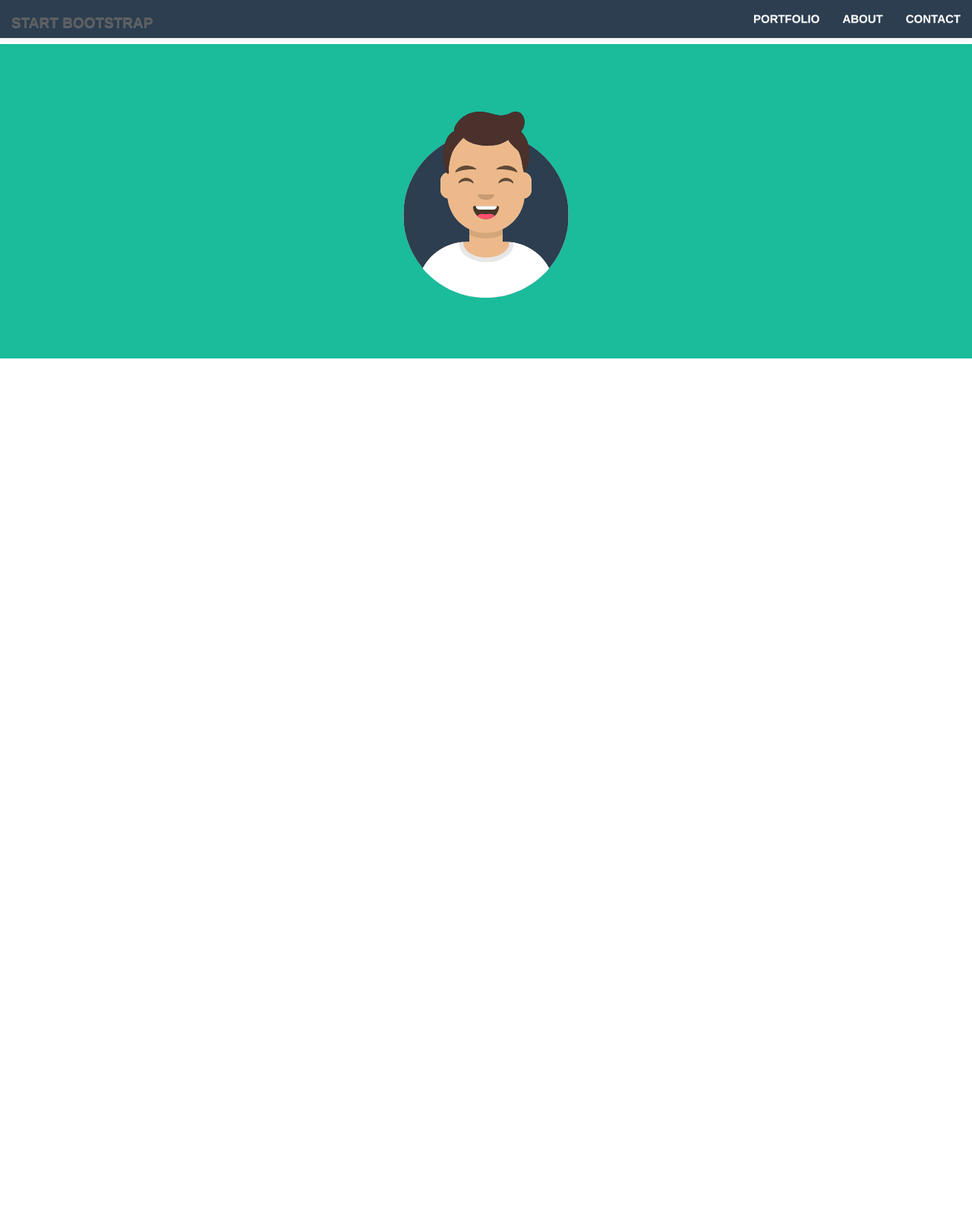
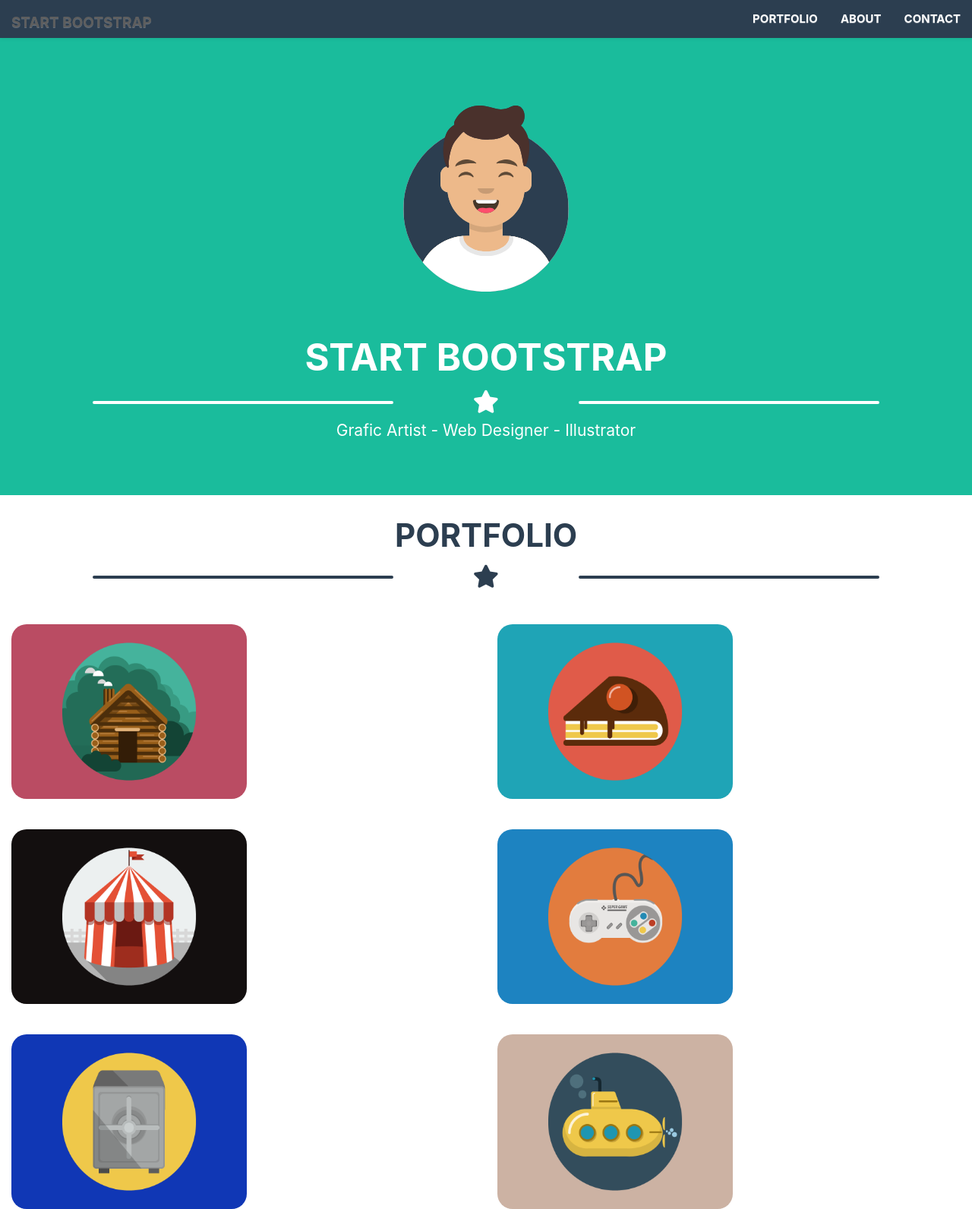
Before and after one commit to viktor998/-html-css-bootstrap-freelancer, a plain HTML site: page index.html in a window 1280 px wide. Shown: the whole page at 76% size. Before the commit the page ends 800 px from the top, so only its background shows below. Drawn offline with nearby package versions, Linux system fonts and the light colour scheme.

Commit message:
aggiunto il portfolio

```diff
--- a/assets/css/master.css
+++ b/assets/css/master.css
@@ -1,12 +1,13 @@
+body{
+    font-family: "Montserrat", -apple-system, BlinkMacSystemFont, "Segoe UI", Roboto, "Helvetica Neue", Arial, "Noto Sans", sans-serif, "Apple Color Emoji", "Segoe UI Emoji", "Segoe UI Symbol", "Noto Color Emoji";}
+
 header .container-fluid{
     background-color: #2c3e50;
     border :none;
 }
 
-.navbar-nav {
-    margin: 0 -15px;
-    border: 0;
-    margin-bottom: 0px;
+.navbar.navbar-default.navbar-fixed-top {
+    border-bottom: none;
 }
 
 .navbar-default .navbar-brand {
@@ -14,13 +15,31 @@ header .container-fluid{
     font-size: 1.9rem;
     font-weight: bolder;
     color: rgb(255, 255, 255);
+
 }
 
 .navbar-collapse{
     border: none;
 }
 
-.col-xs-6.menu span{
+button.navbar-toggle {
+
+    padding-bottom: 0;
+
+}
+
+button .row ul
+{
+    padding: 0;
+}
+
+button .row ul li{
+
+    display: inline-block;
+
+}
+
+.menu span{
     font-weight: bold;
     color: white;
 }
@@ -31,9 +50,13 @@ header .container-fluid{
 
 }
 
-.col-xs-6 .icon-bar{
+.hamburger{
+    line-height: 41px;
+}
+
+.hamburger .icon-bar{
     width: 14px;
-    margin-top: 3px;
+    line-height: 41px;
     background-color: white;
 }
 
@@ -48,9 +71,7 @@ header .container-fluid{
     border-radius: 10px;
 }
 
-button.navbar-toggle {
-   width: 120px;
-}
+
 
 .navbar-default .navbar-nav>li>a {
     color: rgb(255, 255, 255);
@@ -60,18 +81,70 @@ button.navbar-toggle {
 
 .navbar-default .navbar-nav>li>a:hover {
     color: #1abc9c;
-
 }
 
 .jumbo-img{
     background-color: #1abc9c;
     position: relative;
-    top: 58px;
+    top: 50px;
+    text-align: center;
+
+}
+
+.jumbo-img h1{
+    color: white;
+    font-weight: bolder;
+    font-size: 3.5em;
 }
 
 .jumbo-img img{
     width: 240px;
     height: 254px;
-    display: block;
-    margin: 80px auto;
+    margin-top: 80px;
+    margin-bottom: 40px;
 }
+
+.row .col-xs-4 hr{
+    border: 2px solid white;
+    border-radius: 5px;
+}
+
+.col-xs-2.star{
+    color: white;
+    font-size: 30px;
+}
+
+.row.artist p{
+    color: white;
+    font-size: 1.5em;
+    padding-bottom: 60px;
+}
+
+.row .col-xs-4.black hr{
+    border: 2px solid #2c3e50;
+    border-radius: 5px;
+}
+
+.col-xs-2.star-black{
+    color: #2c3e50;
+    font-size: 30px;
+}
+
+.port h1{
+    margin-top: 80px;
+    font-weight: bolder;
+    font-size: 3em;
+    color: #2c3e50;
+}
+
+.row.gallery img{
+    width: 310px;
+    height: 230px;
+    border-radius: 20px;
+}
+
+.row.gallery .col-xs-12{
+
+    margin: 0 auto;
+    margin-top: 40px;
+}
--- a/index.html
+++ b/index.html
@@ -5,6 +5,7 @@
     <meta http-equiv="X-UA-Compatible" content="IE=edge">
     <meta name="viewport" content="width=device-width, initial-scale=1.0">
     <title>Bootstrap Freelancer</title>
+    <link rel="stylesheet" href="https://cdnjs.cloudflare.com/ajax/libs/font-awesome/5.15.2/css/all.min.css" integrity="sha512-HK5fgLBL+xu6dm/Ii3z4xhlSUyZgTT9tuc/hSrtw6uzJOvgRr2a9jyxxT1ely+B+xFAmJKVSTbpM/CuL7qxO8w==" crossorigin="anonymous" />
     <!-- Latest compiled and minified CSS -->
     <link rel="stylesheet" href="https://maxcdn.bootstrapcdn.com/bootstrap/3.3.7/css/bootstrap.min.css" integrity="sha384-BVYiiSIFeK1dGmJRAkycuHAHRg32OmUcww7on3RYdg4Va+PmSTsz/K68vbdEjh4u" crossorigin="anonymous">
 
@@ -13,7 +14,7 @@
     <link rel="stylesheet" href="./assets/css/master.css">
 </head>
 <body>
-    <header >
+    <header>
         <nav class="navbar  navbar-default navbar-fixed-top">
             <div class="container-fluid">
               <!-- Brand and toggle get grouped for better mobile display -->
@@ -21,16 +22,24 @@
 
                 <button type="button" class="navbar-toggle collapsed" data-toggle="collapse" data-target="#bs-example-navbar-collapse-1" aria-expanded="false">
 
-                    <div class="col-xs-6 menu">
-                        <span>MENU</span>
+                    <div class="container">
+                        <div class="row">
+                            <ul>
+                                <li>
+                                    <div class="menu">
+                                        <span>MENU</span>
+                                    </div>
+                                </li>
+                                <li>
+                                    <div class=" hamburger">
+                                        <span class="icon-bar"></span>
+                                        <span class="icon-bar"></span>
+                                        <span class="icon-bar"></span>
+                                    </div>
+                                </li>
+                            </ul>
+                        </div>
                     </div>
-                    <div class="col-xs-6">
-                        <span class="icon-bar"></span>
-                        <span class="icon-bar"></span>
-                        <span class="icon-bar"></span>
-                    </div>
-
-
 
                 </button>
                 <a class="navbar-brand" href="#">START BOOTSTRAP</a>
@@ -52,10 +61,90 @@
           </nav>
     </header>
 
-    <main>
-        <div class="jumbo-img col-xs-12">
-            <img src="./assets/img/avatar.svg" alt="">
+    <main >
+
+        <!-- JUMBO -->
+        <div class="container-fluid jumbo-img">
+            <div class="row">
+                <div class="col-xs-12">
+                    <img  src="./assets/img/avatar.svg" alt="">
+                    <div class="col-xs-12">
+                        <h1>START BOOTSTRAP</h1>
+                    </div>
+                </div>
+            </div>
+
+
+            <div class="row">
+                <div class="col-xs-4 col-xs-offset-1">
+                    <hr>
+                </div>
+                <div class="col-xs-2 star">
+                    <i class="fas fa-star"></i>
+                </div>
+                <div class="col-xs-4 ">
+                    <hr>
+                </div>
+            </div>
+
+            <div class="row artist">
+                <p class="col-xs-12">Grafic Artist - Web Designer - Illustrator</p>
+            </div>
         </div>
+
+        <!-- PORTFOLIO -->
+
+        <div class="container-fluid portfolio ">
+            <div class="row">
+                <div class="col-xs-12">
+
+                    <div class="col-xs-12 port">
+                        <h1 class="text-center">PORTFOLIO</h1>
+                    </div>
+                </div>
+            </div>
+
+
+            <div class="row">
+                <div class="col-xs-4 col-xs-offset-1 black">
+                    <hr>
+                </div>
+                <div class="col-xs-2 star-black text-center">
+                    <i class="fas fa-star"></i>
+                </div>
+                <div class="col-xs-4 black">
+                    <hr>
+                </div>
+            </div>
+
+
+        </div>
+
+        <div class="container-fluid">
+            <div class="row gallery">
+                <div class="col-xs-12 col-sm-6">
+                    <img src="./assets/img/cabin.png" alt="">
+                </div>
+                <div class="col-xs-12 col-sm-6">
+                    <img src="./assets/img/cake.png" alt="">
+                </div>
+                <div class="col-xs-12 col-sm-6">
+                    <img src="./assets/img/circus.png" alt="">
+                </div>
+                <div class="col-xs-12 col-sm-6">
+                    <img src="./assets/img/game.png" alt="">
+                </div>
+                <div class="col-xs-12 col-sm-6">
+                    <img src="./assets/img/safe.png" alt="">
+                </div>
+                <div class="col-xs-12 col-sm-6">
+                    <img src="./assets/img/submarine.png" alt="">
+                </div>
+            </div>
+
+        </div>
+
+
     </main>
 
     <!-- jQuery (necessary for Bootstrap's JavaScript plugins) -->
```
